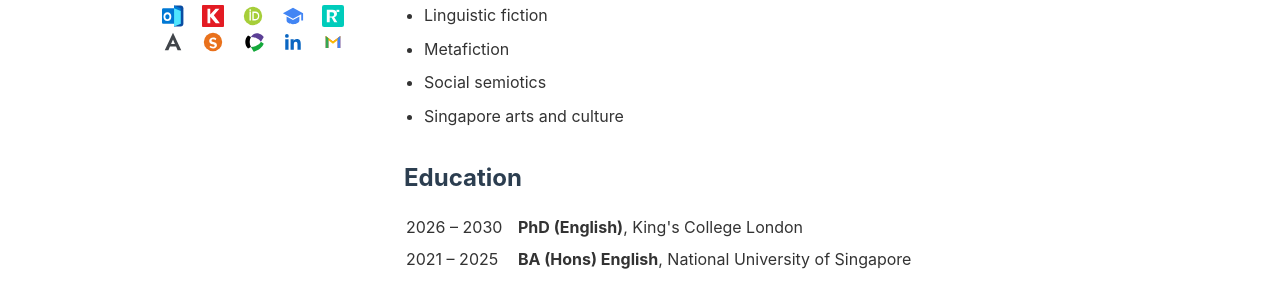
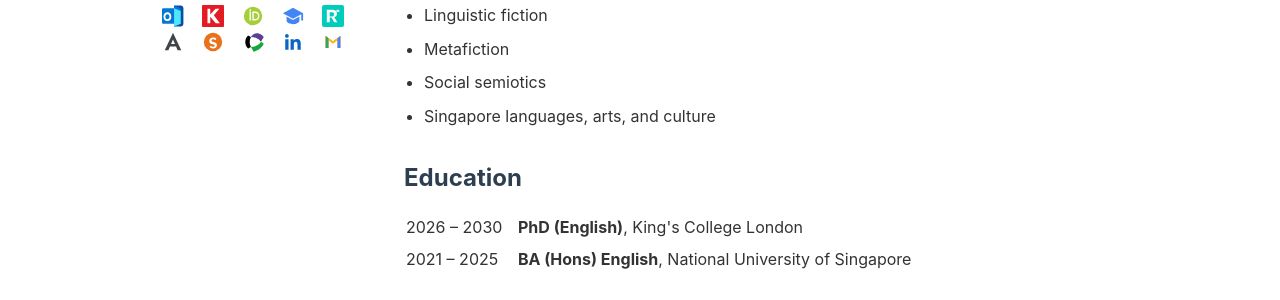
Before and after one commit to r-boey/r-boey.github.io, a Jekyll site: the page built from index.md, in a window 1280 px wide. Shown: the part 376-676 px from the top of the page. Built offline with Jekyll 4.4.1, drawn with Linux system fonts in a browser that asks for light colours.

Commit message:
Update index.md

```diff
--- a/index.md
+++ b/index.md
@@ -277,7 +277,7 @@ title: Ryan-Ashleigh Boey
         <li>Linguistic fiction</li>
         <li>Metafiction</li>
         <li>Social semiotics</li>
-        <li>Singapore arts and culture</li>
+        <li>Singapore languages, arts, and culture</li>
       </ul>
 
 
```
